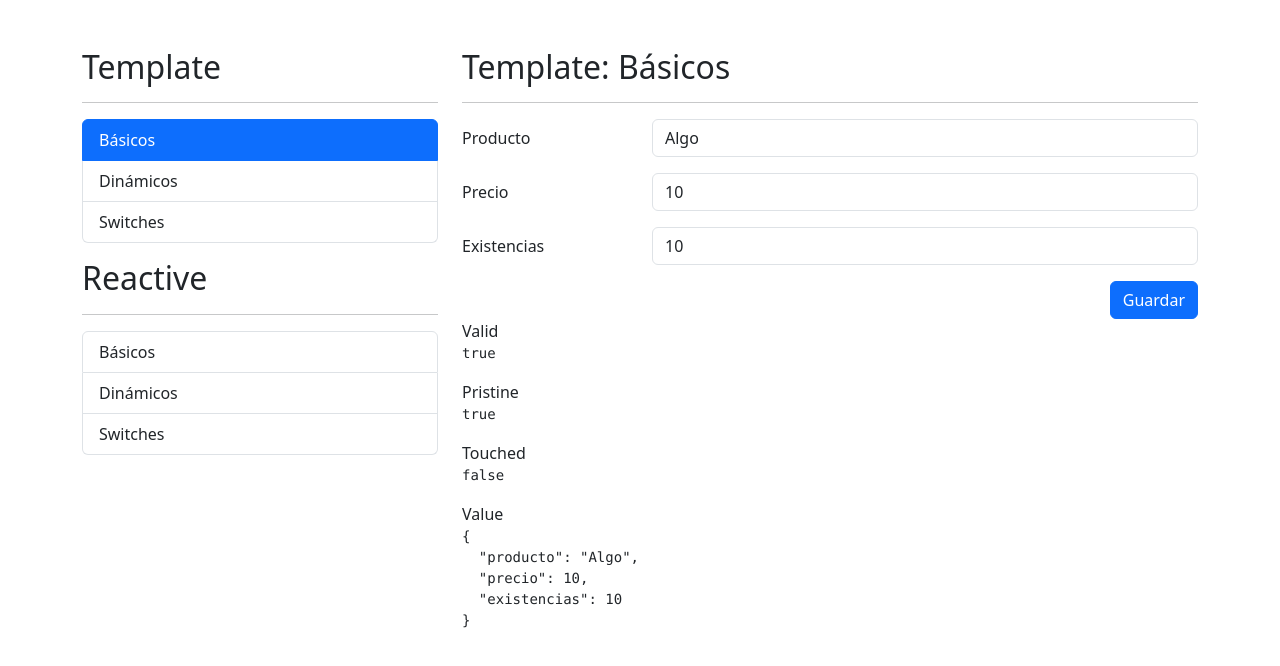
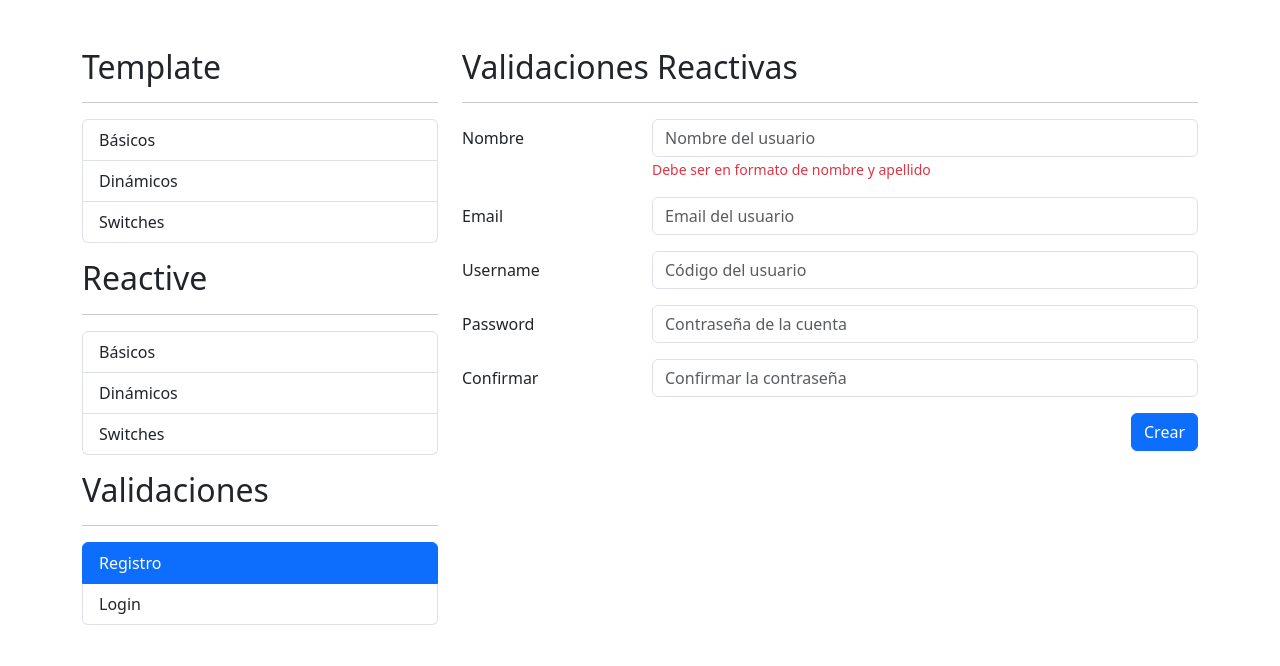
Before and after one commit to CarlosGomezFernandez/angular-form-app, an Angular app: page /auth/registro in a window 1280 px wide. Before the commit this address led to /template/basicos. Shown: the top 666 px of the page. Built offline with nearby package versions, Linux system fonts and the light colour scheme.

Commit message:
Sección 18.1

```diff
--- a/src/app/app-routing.module.ts
+++ b/src/app/app-routing.module.ts
@@ -9,6 +9,10 @@
   {
     path: 'reactive',
     loadChildren: () => import('./reactive/reactive.module').then(m => m.ReactiveModule)
+  },
+  {
+    path: 'auth',
+    loadChildren: () => import('./auth/auth.module').then(m => m.AuthModule)
   },
   {
     path: '**',
--- /dev/null
+++ b/src/app/auth/pages/login/login.component.html
@@ -0,0 +1 @@
+<p>login works!</p>
--- /dev/null
+++ b/src/app/auth/pages/registro/registro.component.html
@@ -0,0 +1,51 @@
+<h2>Validaciones Reactivas</h2>
+<hr>
+<div class="row">
+    <div class="col">
+        <form autocomplete="off">
+            <!-- Nombre -->
+            <div class="row mb-3">
+                <label class="col-sm-3 col-form-label">Nombre</label>
+                <div class="col-sm-9">
+                    <input type="text" class="form-control" placeholder="Nombre del usuario">
+                    <span class="form-text text-danger">Debe ser en formato de nombre y apellido</span>
+                </div>
+            </div>
+            <!-- Email -->
+            <div class="row mb-3">
+                <label class="col-sm-3 col-form-label">Email</label>
+                <div class="col-sm-9">
+                    <input type="email" class="form-control" placeholder="Email del usuario">
+                </div>
+            </div>
+            <!-- Username -->
+            <div class="row mb-3">
+                <label class="col-sm-3 col-form-label">Username</label>
+                <div class="col-sm-9">
+                    <input type="text" class="form-control" placeholder="Código del usuario">
+                </div>
+            </div>
+            <!-- Password -->
+            <div class="row mb-3">
+                <label class="col-sm-3 col-form-label">Password</label>
+                <div class="col-sm-9">
+                    <input type="password" class="form-control" placeholder="Contraseña de la cuenta">
+                </div>
+            </div>
+            <!-- Password2 -->
+            <div class="row mb-3">
+                <label class="col-sm-3 col-form-label">Confirmar</label>
+                <div class="col-sm-9">
+                    <input type="password" class="form-control" placeholder="Confirmar la contraseña">
+                </div>
+            </div>
+            <div class="row">
+                <div class="col">
+                    <button class="btn btn-primary float-end">
+                        Crear
+                    </button>
+                </div>
+            </div>
+        </form>
+    </div>
+</div>
--- a/src/app/shared/sidemenu/sidemenu.component.html
+++ b/src/app/shared/sidemenu/sidemenu.component.html
@@ -13,3 +13,11 @@
         {{ item.texto }}
     </li>
 </ul>
+
+<h2 class="mt-3">Validaciones</h2>
+<hr>
+<ul class="list-group">
+    <li *ngFor="let item of authMenu" class="list-group-item" [routerLink]="[item.ruta]" routerLinkActive="active">
+        {{ item.texto }}
+    </li>
+</ul>
--- a/src/app/shared/sidemenu/sidemenu.component.ts
+++ b/src/app/shared/sidemenu/sidemenu.component.ts
@@ -48,4 +48,15 @@
       ruta: './reactive/switches'
     }
   ];
+
+  authMenu: MenuItem[] = [
+    {
+      texto: 'Registro',
+      ruta: './auth/registro'
+    },
+    {
+      texto: 'Login',
+      ruta: './auth/login'
+    }
+  ];
 }
```
Also changed, not shown: src/app/auth/auth-routing.module.ts (added, +36 -0 lines), src/app/auth/auth.module.ts (added, +21 -0 lines), src/app/auth/pages/login/login.component.ts (added, +10 -0 lines), src/app/auth/pages/registro/registro.component.ts (added, +10 -0 lines).
